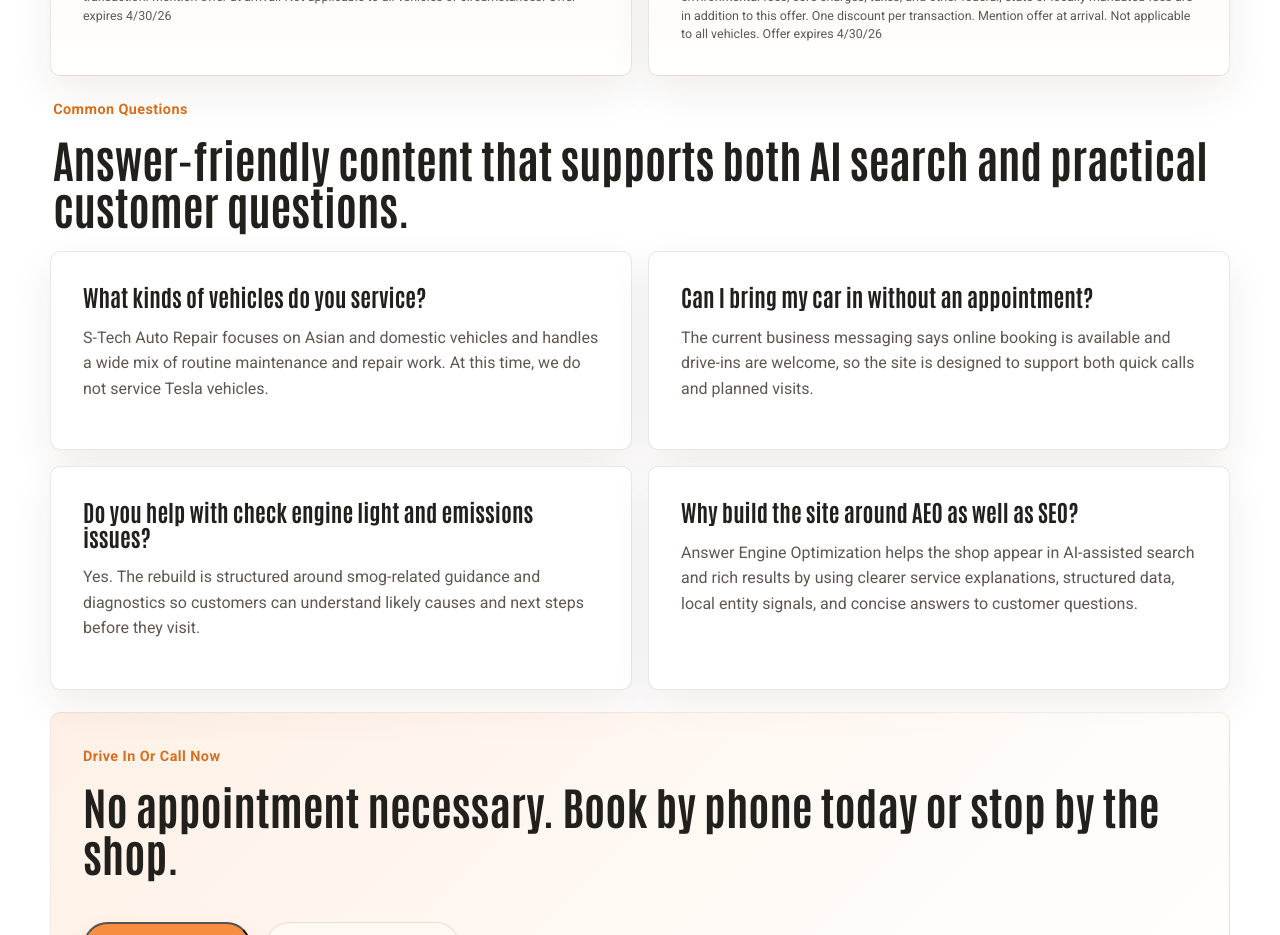
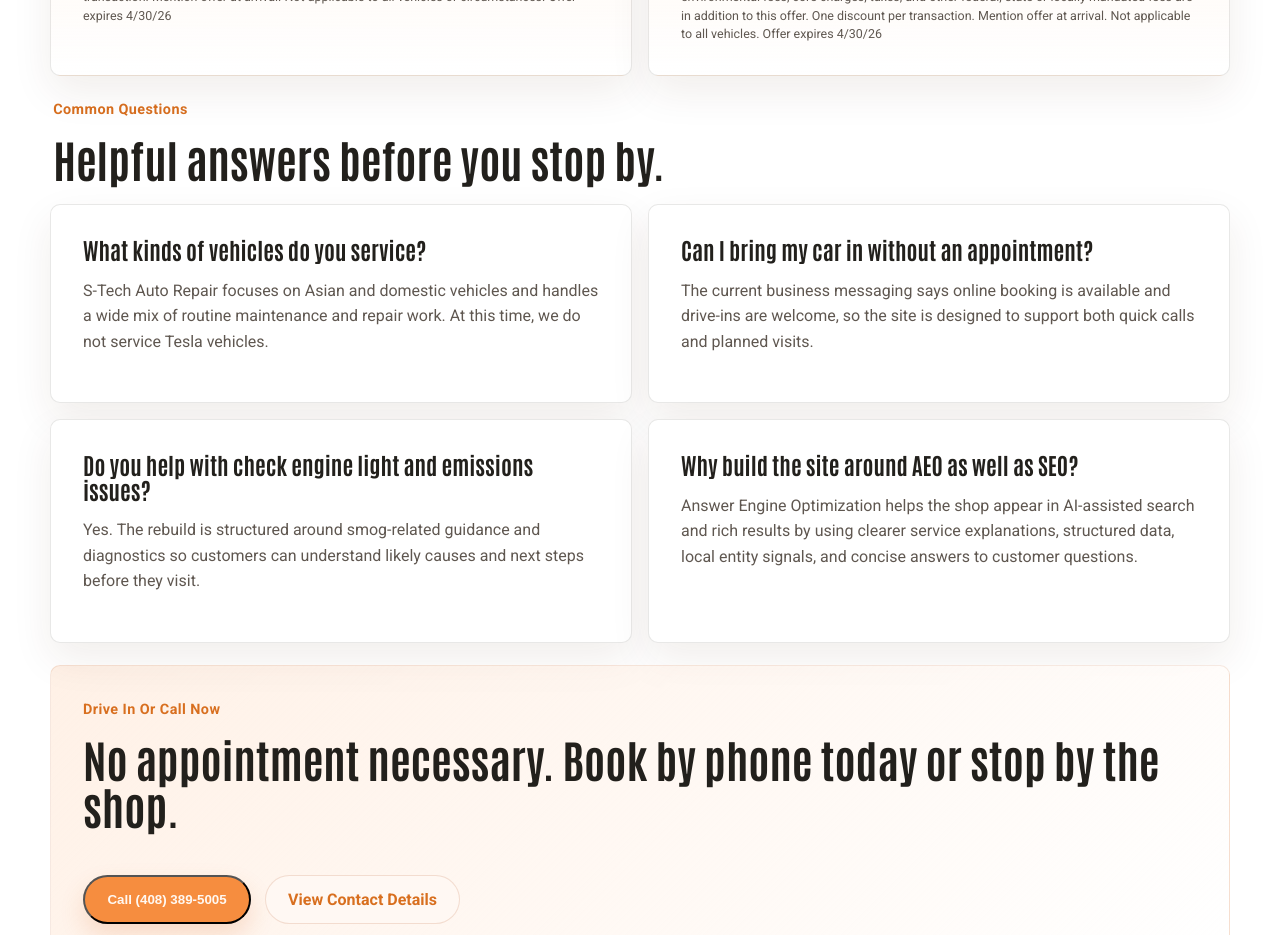
Before and after one commit to DietmarSZ/stechherman, a Next.js app: page / in a window 1280 px wide. Shown: the part 2960-3895 px from the top of the page. Built offline with nearby package versions, Linux system fonts and the light colour scheme.

Commit message:
Lighten FAQ section heading

```diff
--- a/src/app/page.tsx
+++ b/src/app/page.tsx
@@ -186,7 +186,7 @@ export default function HomePage() {
       <section className="section">
         <div className="section-heading">
           <p className="eyebrow">Common Questions</p>
-          <h2>Answer-friendly content that supports both AI search and practical customer questions.</h2>
+          <h2>Helpful answers before you stop by.</h2>
         </div>
         <div className="faq-list">
           {site.faqs.map((faq) => (
```
